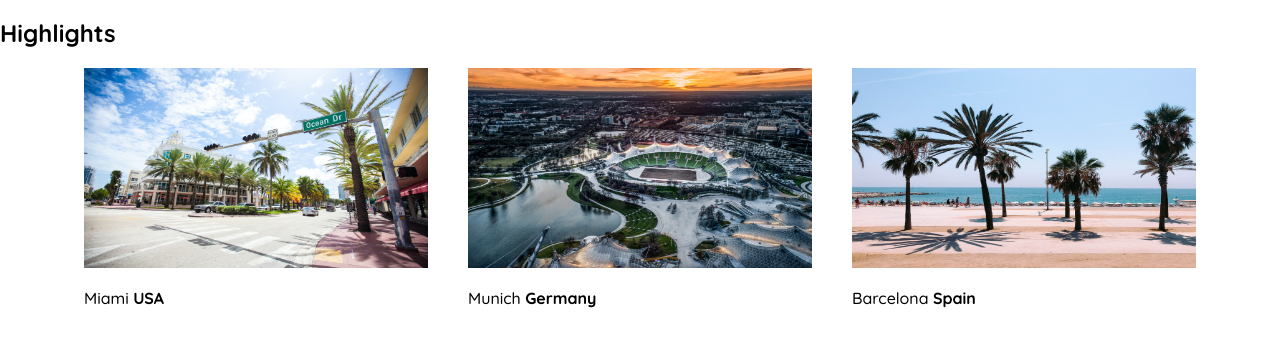
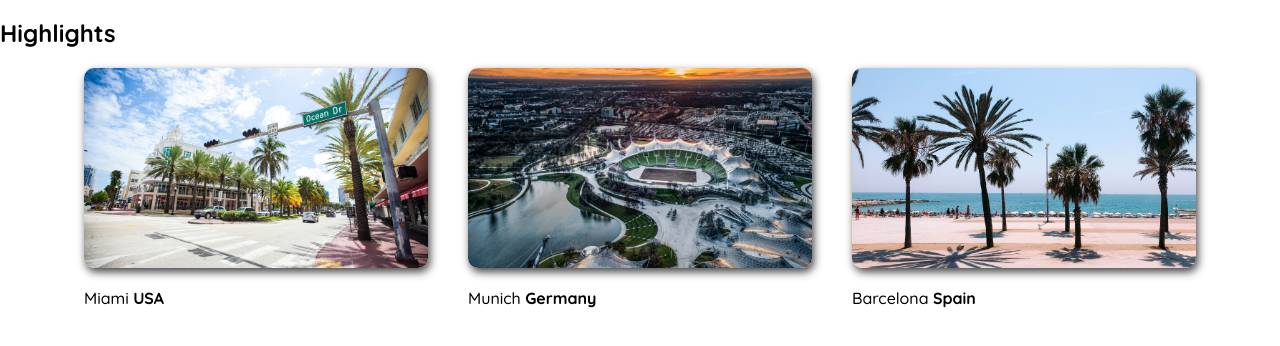
Before and after one commit to crimson2631/travel-page, a plain HTML site: page index.html in a window 1280 px wide. Shown: the part 802-1148 px from the top of the page. Drawn offline with Linux system fonts and the light colour scheme.

Commit message:
Styled list elements
created box styling around images and adjusted aspect ratio dynamically

```diff
--- a/styles.css
+++ b/styles.css
@@ -57,10 +57,13 @@
 
 .destination {
   margin: 0 20px;
-  width: 33.33%;
+  width: 33%;
 }
 
 .destination img {
   height: 200px;
   width: 100%;
+  box-shadow: 2px 4px 8px rgb(68, 67, 67);
+  border-radius: 10px;
+  object-fit: cover;
 }
```
